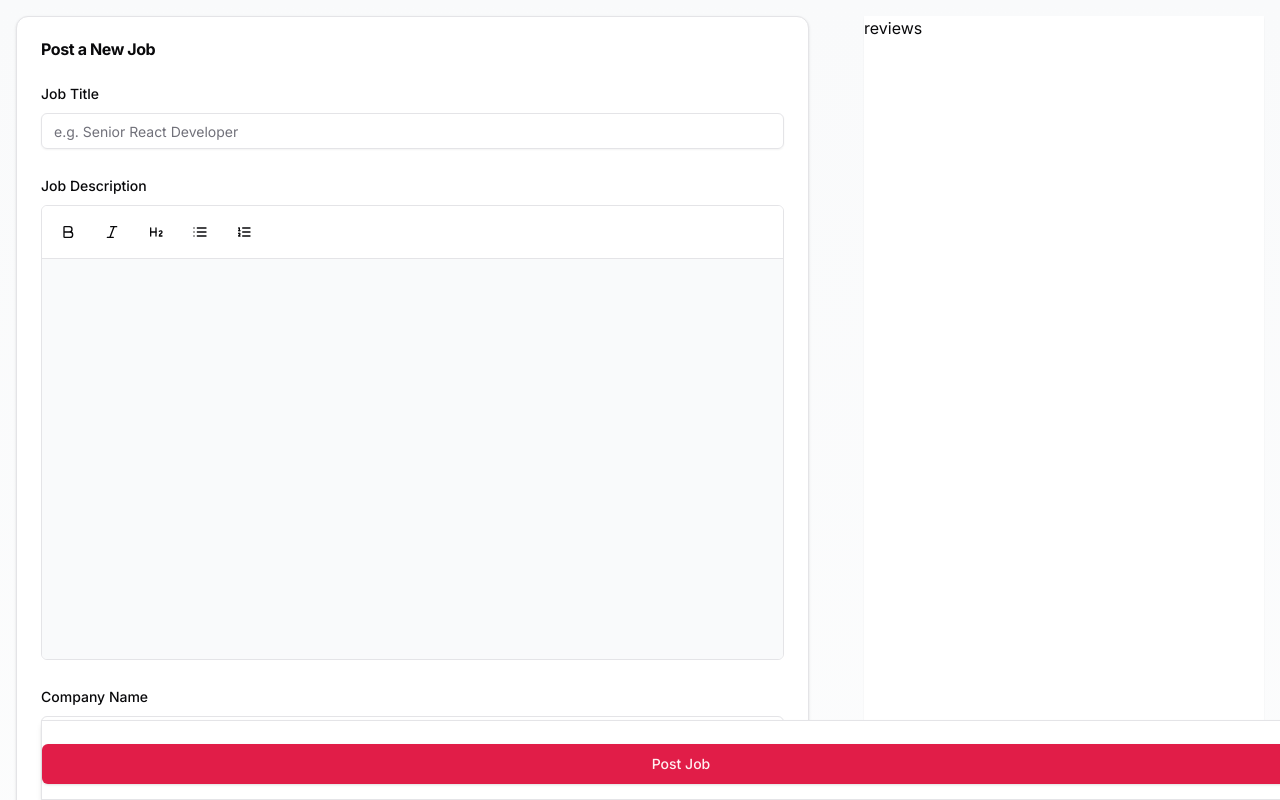
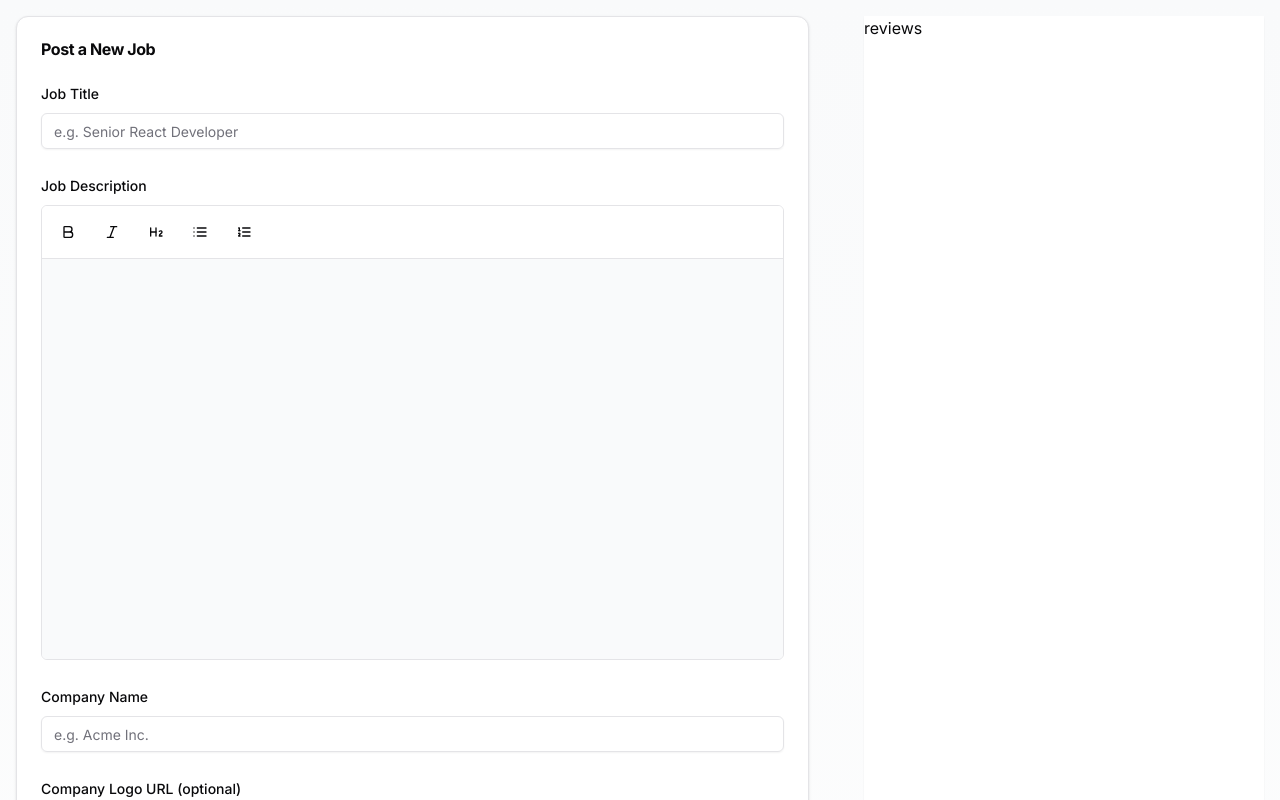
Before and after one commit to harryyking/InternWithUs, a Next.js app: page /jobs in a window 1280 px wide. Shown: the top 800 px of the page. Built offline with nearby package versions, Linux system fonts and the light colour scheme.

Commit message:
buton cc

```diff
--- a/components/job-form.tsx
+++ b/components/job-form.tsx
@@ -74,14 +74,14 @@ export default function JobPostingForm() {
   }
 
   return (
-    <div className="max-w-4xl">
+    <div className="max-w-6xl">
       <Card>
         <CardHeader>
           <CardTitle className=" font-semibold">Post a New Job</CardTitle>
         </CardHeader>
         <CardContent>
           <Form {...form}>
-            <form onSubmit={form.handleSubmit(onSubmit)} className="space-y-6">
+            <form onSubmit={form.handleSubmit(onSubmit)} className="space-y-6 relative">
               <FormField
                 control={form.control}
                 name="position"
@@ -381,12 +381,12 @@ export default function JobPostingForm() {
                 )}
               />
 
-              <div className="fixed bottom-0 shadow-md border flex justify-center items-center bg-background min-h-20 pt-4 pb-2 w-full">
-              <Button type="submit" className="w-full" disabled={isLoading} size={"lg"}>
-                {isLoading ? "Submitting..." : "Post Job"}
-              </Button>
+              <div className="absolute bottom-0 shadow-md border flex justify-center items-center bg-background min-h-20 p-4 w-full">
+                <Button type="submit" className="w-full" disabled={isLoading} size={"lg"}>
+                  {isLoading ? "Submitting..." : "Post Job"}
+                </Button>
+              </div>
 
-              </div>
             </form>
           </Form>
         </CardContent>
```
